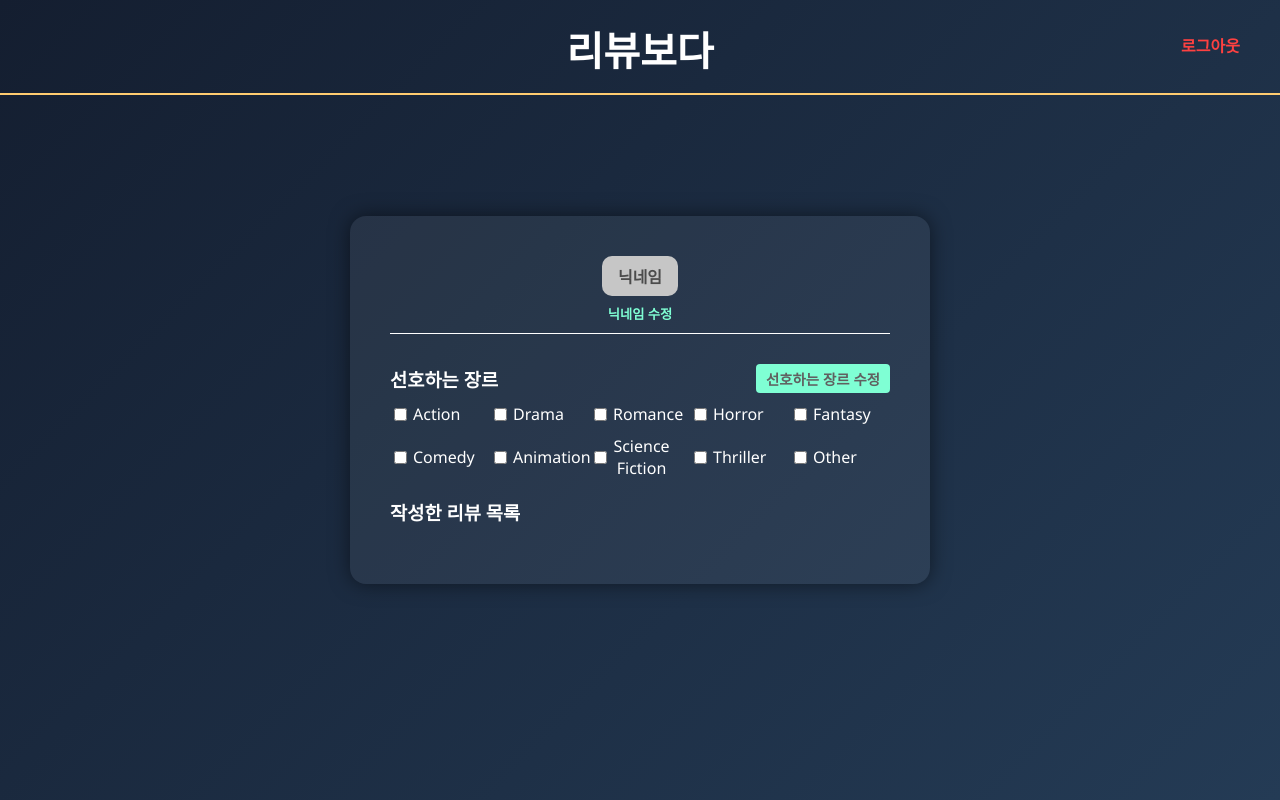
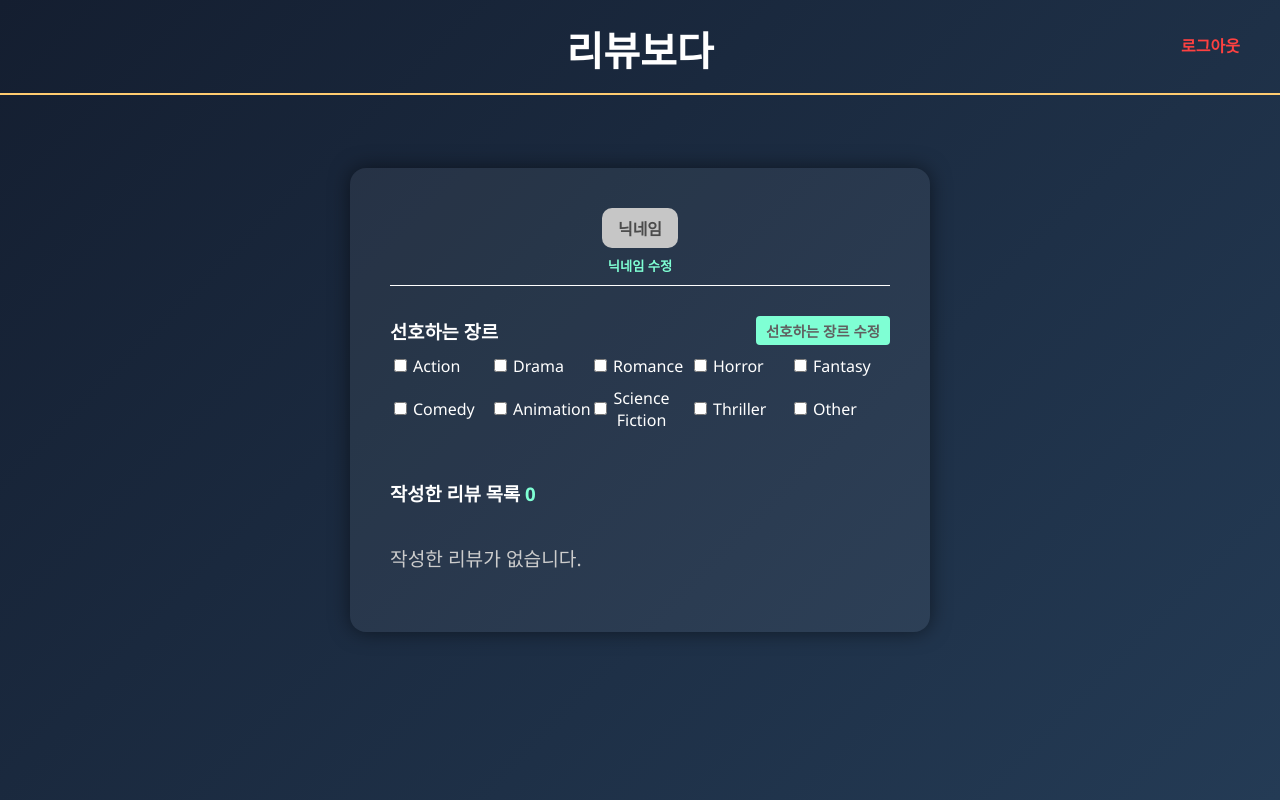
Before and after one commit to sejkim2/opensw_project, a React (Create React App) app in the folder requirements/frontend/: page /MyPage in a window 1280 px wide. Built offline with nearby package versions, Linux system fonts and the light colour scheme.

Commit message:
feature: 작성한 리뷰 목록 기능 추가

```diff
--- a/requirements/frontend/src/pages/MyPage.css
+++ b/requirements/frontend/src/pages/MyPage.css
@@ -191,3 +191,34 @@ h5:hover {
   cursor: pointer;
   font-weight: bold;
 }
+
+.review-section {
+  margin-top: 30px;
+  color: white;
+  text-align: left;
+}
+
+.review-title-row {
+  display: flex;
+  align-items: center;
+  justify-content: space-between;
+  margin-bottom: 10px;
+}
+
+.review-summary {
+  background-color: rgba(255, 255, 255, 0.06);
+  border-radius: 8px;
+  padding: 12px;
+  margin-bottom: 10px;
+}
+
+.review-date {
+  font-size: 0.85rem;
+  color: #ccc;
+  margin-bottom: 4px;
+}
+
+.review-content-preview {
+  font-size: 1rem;
+  color: #f5f5f5;
+}
--- a/requirements/frontend/src/pages/MyPage.jsx
+++ b/requirements/frontend/src/pages/MyPage.jsx
@@ -23,6 +23,7 @@ const MyPage = () => {
     const navigate = useNavigate();
     const [genreEditing, setGenreEditing] = useState(false);
     const [selectedGenres, setSelectedGenres] = useState([]);
+    const [recentReviews, setRecentReviews] = useState([]);
 
 const handleGenreSave = async () => {
     if (selectedGenres.length === 0) {
@@ -58,6 +59,10 @@ const handleGenreSave = async () => {
         setNickname(userFromStorage.nickname);
         setNewNickname(userFromStorage.nickname);
         setUserId(userFromStorage.id);
+
+        axios.get(`/api/users/${userFromStorage.id}/reviews/recent`)
+            .then(res => setRecentReviews(res.data))
+            .catch(err => console.error("리뷰 3개 불러오기 실패:", err));
 
         const key = `preferredGenres_${userFromStorage.id}`;
         const raw = localStorage.getItem(key);
@@ -173,7 +178,30 @@ const handleGenreSave = async () => {
                     </div>
                 </div>
 
-                <div><h3> 작성한 리뷰 목록 </h3></div>
+                <div className="review-section">
+                    <div className="review-title-row">
+                        <h3>작성한 리뷰 목록 <span style={{ color: 'aquamarine' }}>{recentReviews.length}</span></h3>
+                    </div>
+
+                    {recentReviews.length === 0 ? (
+                        <p style={{ color: '#ccc'}}>
+                            작성한 리뷰가 없습니다.
+                        </p>
+                    ) : (
+                        recentReviews.map((review) => (
+                            <div key={review.reviewId} className="review-summary">
+                                <div className="review-date">
+                                    {new Date(review.createdAt).toLocaleDateString()}
+                                </div>
+                                <div className="review-content-preview">
+                                    {review.content.length > 50
+                                        ? review.content.slice(0, 50) + '...'
+                                        : review.content}
+                                </div>
+                            </div>
+                        ))
+                    )}
+                </div>
             </div>
         </div>
     );
```
